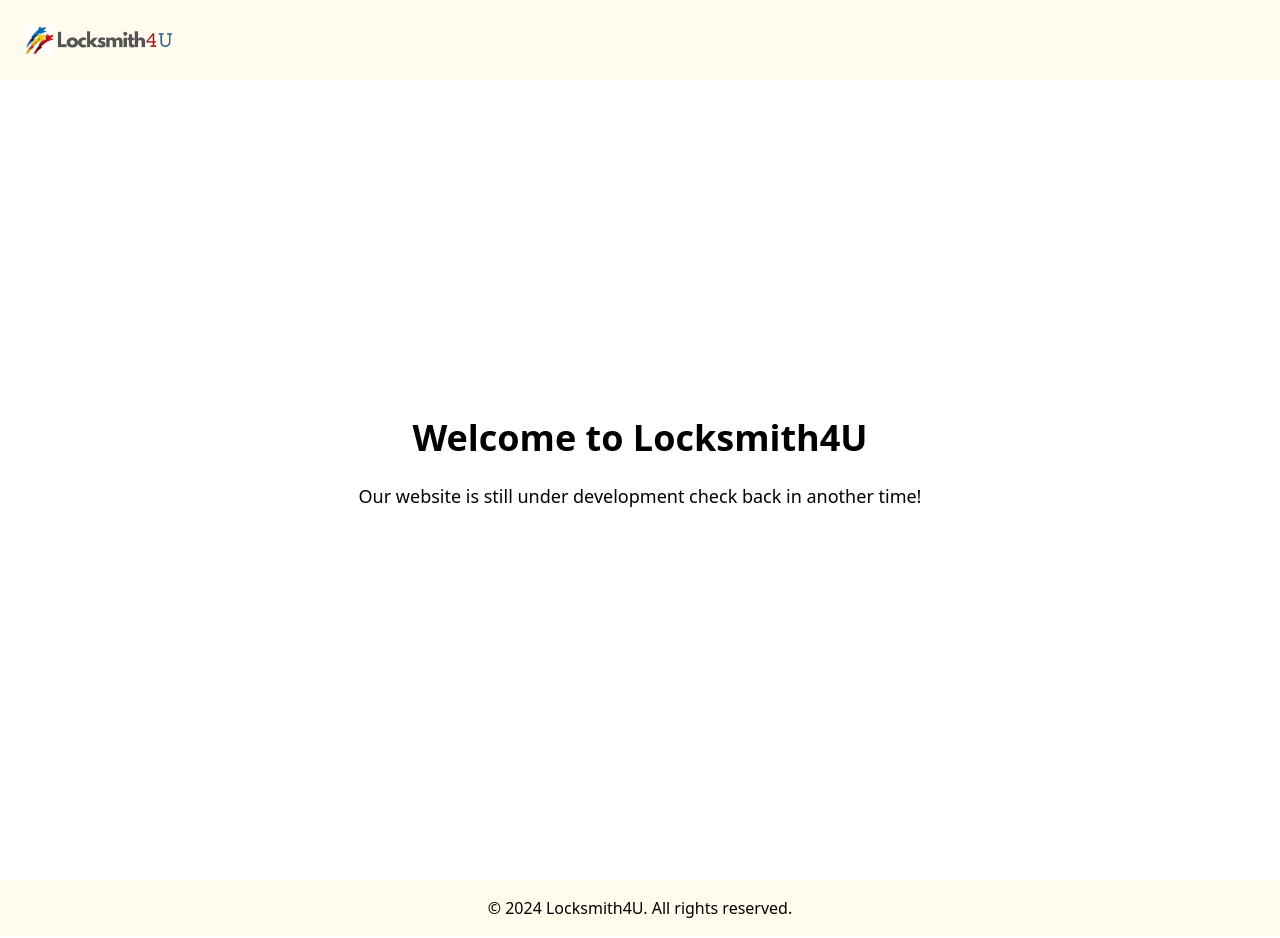
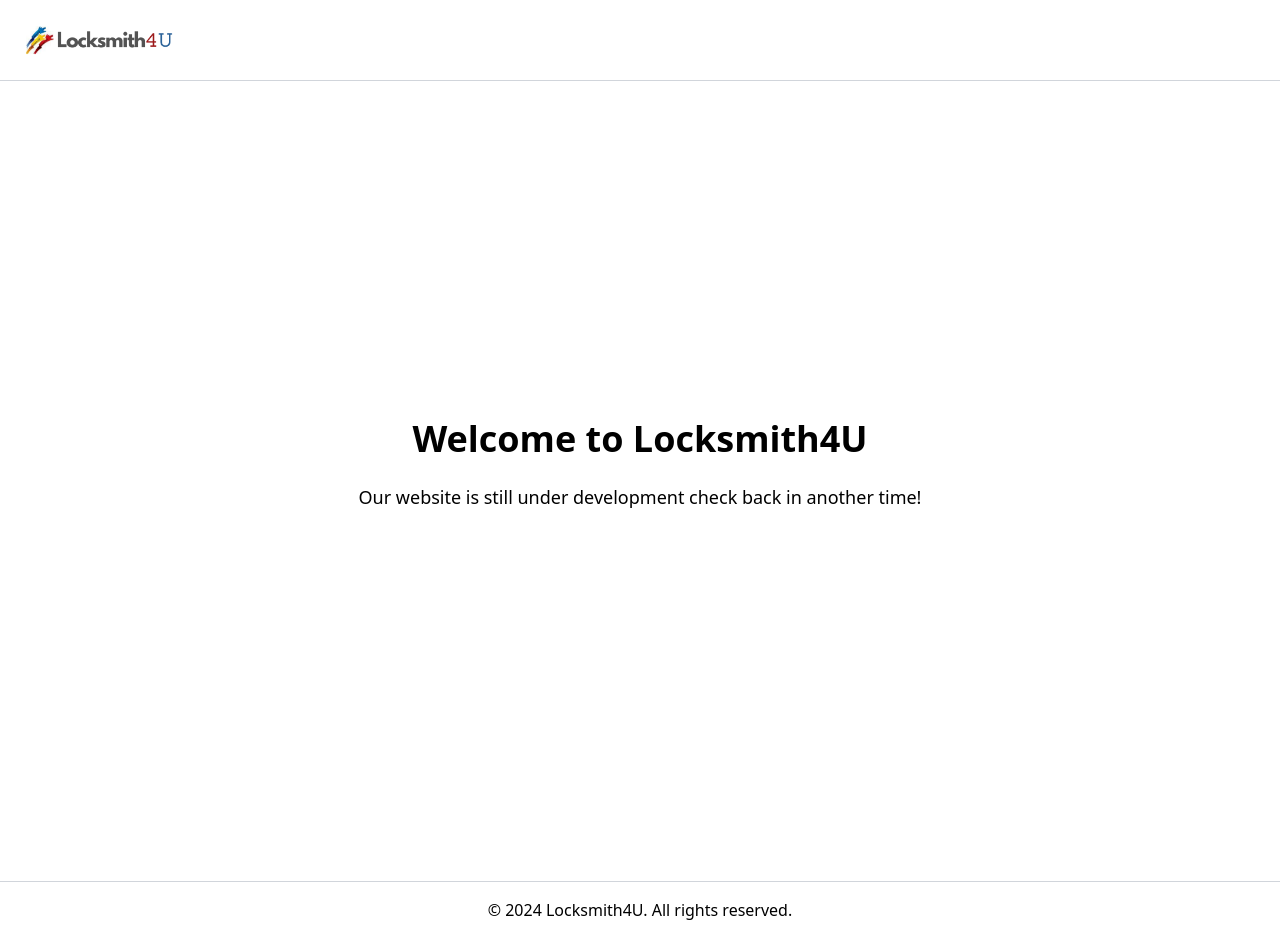
Before and after one commit to Potirniche-Carmine/InvoiceSync, a Next.js app: page / in a window 1280 px wide. Built offline with nearby package versions, Linux system fonts and the light colour scheme.

Commit message:
updated packages and changed the header and footer to look more professional

```diff
--- a/src/app/components/footer.tsx
+++ b/src/app/components/footer.tsx
@@ -4,7 +4,7 @@
 
 export function Footer() {
   return (
-    <footer className="w-full p-4 flex justify-center bg-backgroundSlight">
+    <footer className="w-full p-4 flex justify-center border-t border-gray-300">
       <Link href='/policy' className= "flex-1 flex justify-center">
         <div className="">
           <p>&copy; 2024 Locksmith4U. All rights reserved.</p>
--- a/src/app/components/header.tsx
+++ b/src/app/components/header.tsx
@@ -5,7 +5,7 @@
 
 export function Header(){
   return (
-    <header className="p-6 bg-backgroundSlight">
+    <header className="p-6 border-b border-gray-300">
       <div className="flex-1 flex items-start">
         <Link href="/admin/dashboard" className="flex items-center">
           <Image
--- a/tailwind.config.ts
+++ b/tailwind.config.ts
@@ -11,11 +11,6 @@
   	extend: {
   		colors: {
   			background: 'hsl(var(--background))',
-  			text: '#000000',
-  			blue: '#002B7F',
-  			yellow: '#FCD116',
-  			red: '#CE1126',
-  			backgroundSlight: '#fffcee',
   			foreground: 'hsl(var(--foreground))',
   			card: {
   				DEFAULT: 'hsl(var(--card))',
```
Also changed, not shown: 1 other file (tests, documents, lock files or other folders).
